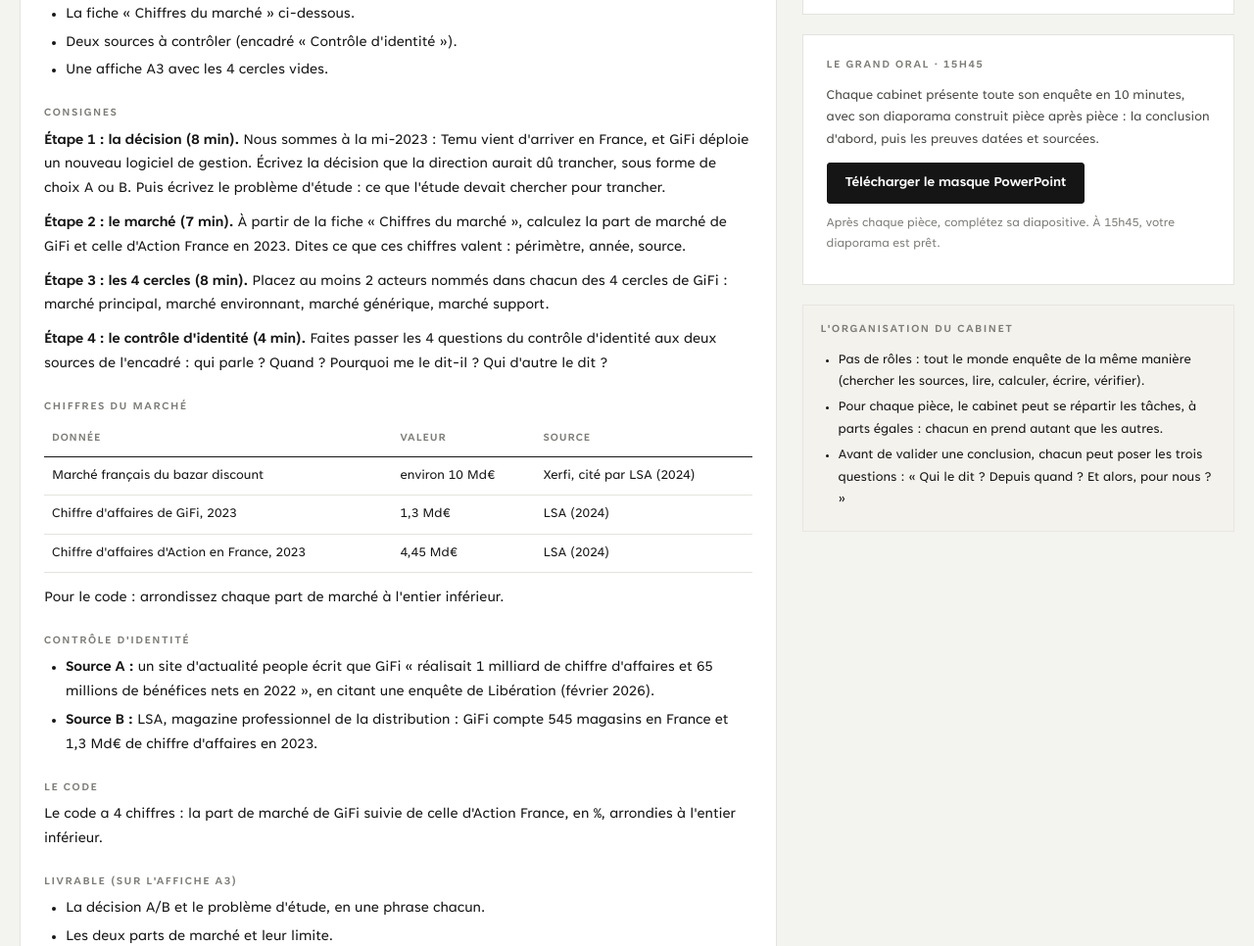
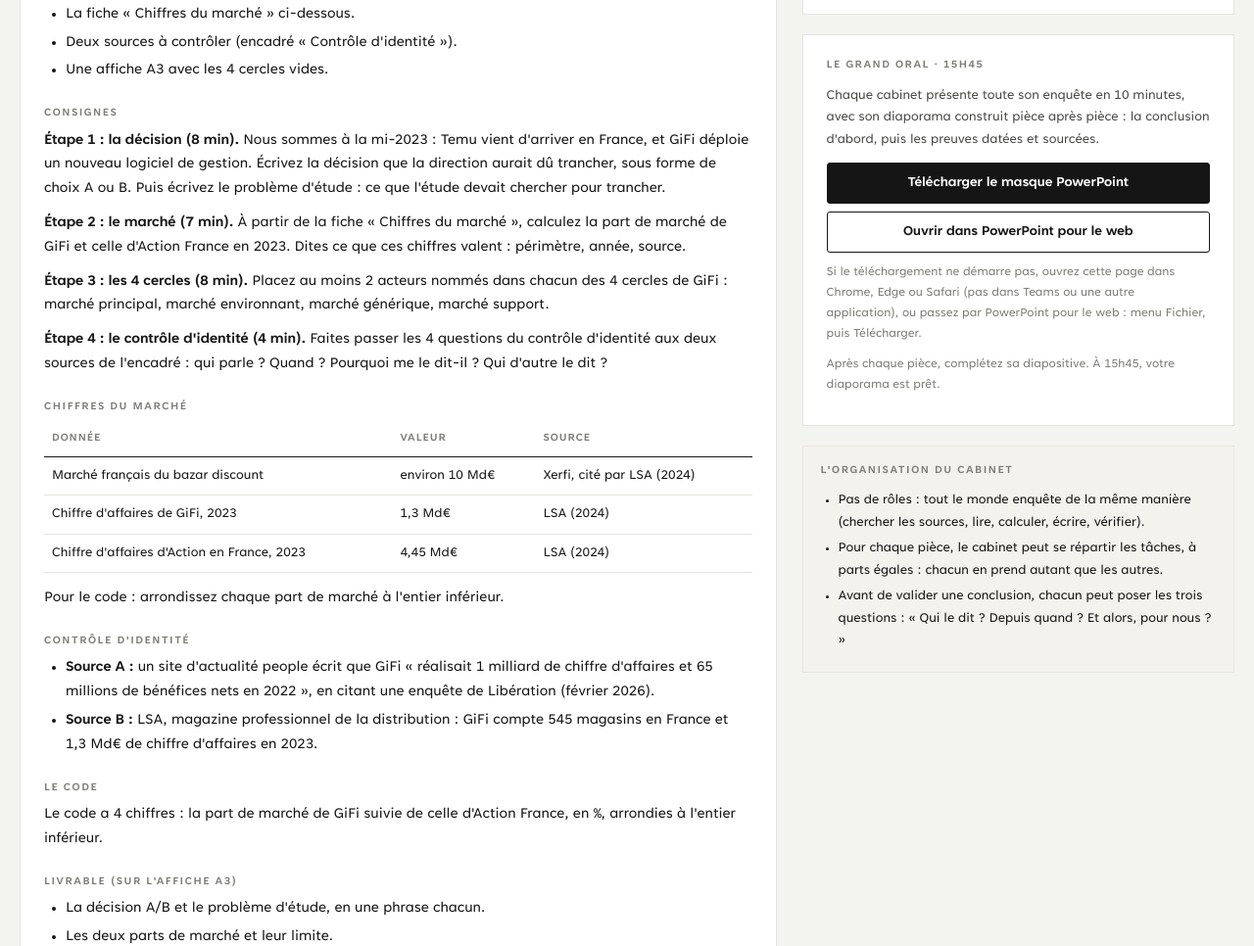
Before and after one commit to belelhanachi-Hub/ateliers-bf-conseil, a plain HTML site: page cold-case-gifi/equipe.html in a window 1280 px wide. Shown: the part 776-1742 px from the top of the page at 98% size. Drawn offline with Linux system fonts and the light colour scheme.

Commit message:
Cold case GiFi : masque PowerPoint aussi ouvrable dans PowerPoint pour le web, aide si le téléchargement est bloqué
Co-Authored-By: Claude Opus 5.5 <noreply@anthropic.com>

```diff
--- a/cold-case-gifi/equipe.html
+++ b/cold-case-gifi/equipe.html
@@ -79,6 +79,7 @@
 
 /* La une en puzzle */
 .aside-bloc{margin-bottom:20px}
+.aside-bloc .btn{display:flex;width:100%}
 .aside-bloc .note{font-size:13.5px;color:var(--ink3);margin:10px 0 8px}
 .puzzle{position:relative}
 .caches{position:absolute;inset:0;display:grid;grid-template-columns:repeat(4,1fr);grid-template-rows:repeat(2,1fr);z-index:3}
@@ -121,7 +122,9 @@
       <div class="aside-bloc bloc">
         <p class="lib-sec">Le grand oral · 15h45</p>
         <p style="font-size:14.5px;color:var(--ink2);margin:0 0 12px" id="go-consigne"></p>
-        <a class="btn pri" href="masque-grand-oral.pptx" download>Télécharger le masque PowerPoint</a>
+        <a class="btn pri" href="masque-grand-oral.pptx" download="Cold-case-GiFi-masque-grand-oral.pptx">Télécharger le masque PowerPoint</a>
+        <a class="btn" href="https://view.officeapps.live.com/op/view.aspx?src=https%3A%2F%2Fbelelhanachi-hub.github.io%2Fateliers-bf-conseil%2Fcold-case-gifi%2Fmasque-grand-oral.pptx" target="_blank" rel="noopener" style="margin-top:8px">Ouvrir dans PowerPoint pour le web</a>
+        <p class="note">Si le téléchargement ne démarre pas, ouvrez cette page dans Chrome, Edge ou Safari (pas dans Teams ou une autre application), ou passez par PowerPoint pour le web : menu Fichier, puis Télécharger.</p>
         <p class="note">Après chaque pièce, complétez sa diapositive. À 15h45, votre diaporama est prêt.</p>
       </div>
       <div class="aside-bloc bloc beige">
```
Also changed, not shown: cold-case-gifi/index.html (+2 -1 lines).
